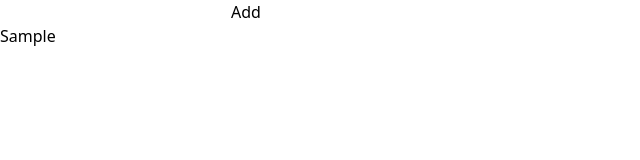
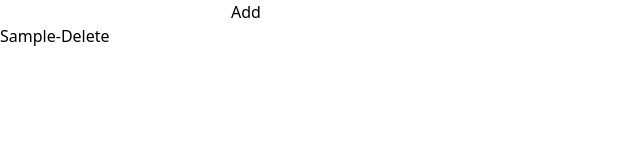
Before and after one commit to MPiotrowska/Todo_with_typescript, a React (Create React App) app: page / in a window 1280 px wide. Both pictures are taken after typing "Sample" into the empty fields and a click on the button "Add". Shown: the top 160 px of the page, without its empty margins (0-640 px from the left). Built offline with nearby package versions, Linux system fonts and the light colour scheme.

Commit message:
add delete and add cases

```diff
--- a/src/components/AddTodo.tsx
+++ b/src/components/AddTodo.tsx
@@ -1,14 +1,9 @@
-import { FormEvent, useContext, useRef, useState } from 'react';
-import { TodoAction, TodoItem, useTodo } from '../context/TodoContext';
+import { FormEvent, useState } from 'react';
+import { TodoItem, useTodo } from '../context/TodoContext';
 
 export const addTodo = (todo: TodoItem): any => ({
   type: 'ADD',
   payload: todo
-});
-
-export const deleteTodo = (id: string): TodoAction => ({
-  type: 'DELETE',
-  payload: id
 });
 
 export const AddTodo = () => {
@@ -43,9 +38,3 @@ export const AddTodo = () => {
     </form>
   );
 };
-function TodoContext(TodoContext: any): {
-  state: { todos: any };
-  dispatch: any;
-} {
-  throw new Error('Function not implemented.');
-}
--- a/src/components/Todos.tsx
+++ b/src/components/Todos.tsx
@@ -1,4 +1,9 @@
-import { useTodo } from '../context/TodoContext';
+import { TodoAction, useTodo } from '../context/TodoContext';
+
+export const deleteTodo = (id: string): TodoAction => ({
+  type: 'DELETE',
+  payload: id
+});
 
 export const Todos = () => {
   const {
@@ -6,10 +11,15 @@ export const Todos = () => {
     dispatch
   } = useTodo();
 
+  const deleteHandler = (id: string) => dispatch(deleteTodo(id));
+
   return todos.length > 0 ? (
     <ul>
       {todos.map((item: any) => (
-        <li key={item.id}>{item.title}</li>
+        <li key={item.id}>
+          {item.title}-
+          <button onClick={() => deleteHandler(item.id)}>Delete</button>
+        </li>
       ))}
     </ul>
   ) : (
```
